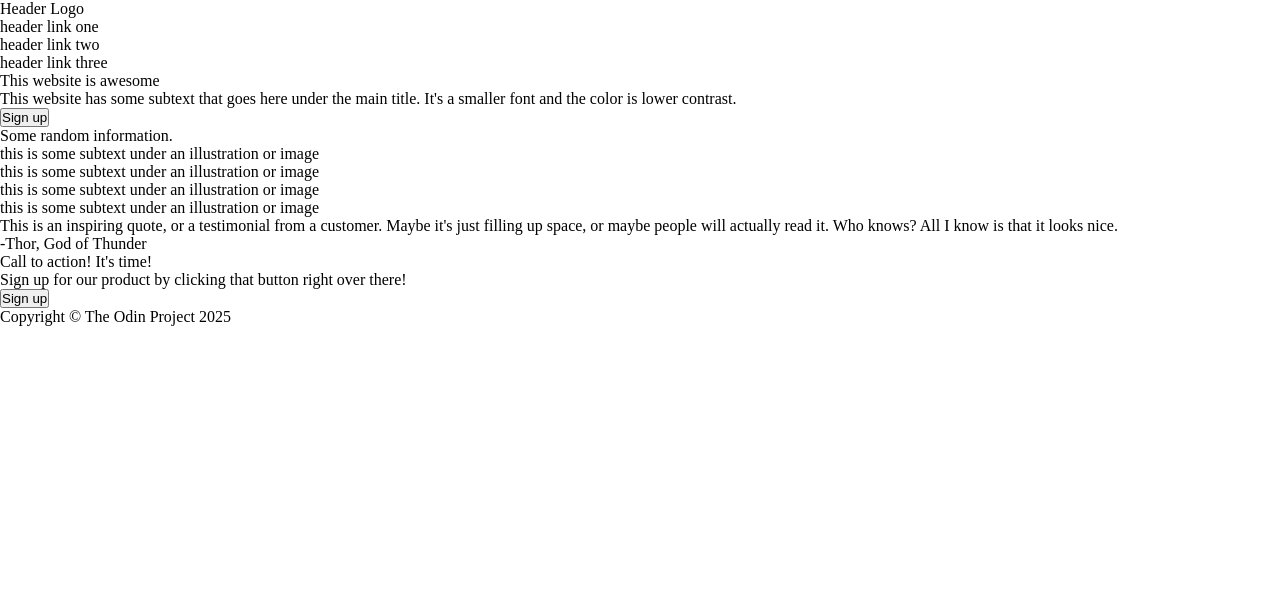
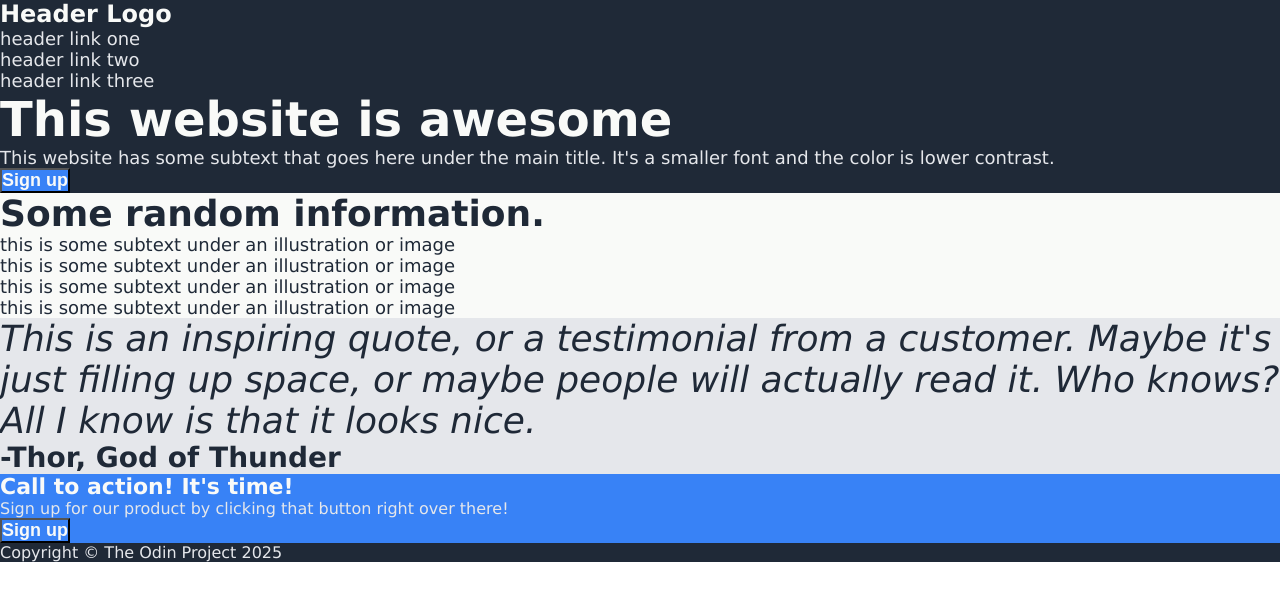
Before and after one commit to See-Monkey/odin-landing-page, a plain HTML site: page index.html in a window 1280 px wide. Drawn offline with Linux system fonts and the light colour scheme.

Commit message:
Add basic CSS colors and font styles

```diff
--- a/css/style.css
+++ b/css/style.css
@@ -12,32 +12,126 @@ https://cdn.statically.io/gh/TheOdinProject/curriculum/a38403e7d81cc8305af16ac48
     box-sizing: border-box;
 }
 
+html {
+    font-family: Verdana, Calibri, sans-serif;
+
+button {
+    background-color: #3882F6;
+    color: #F9FAF8;
+    font-size: 18px;
+    font-weight: bold;
+}
+
 /*========== header ==========*/
 .header {
+    background-color: #1F2937;
+}
 
+.header-logo {
+    color: #F9FAF8;
+    font-size: 24px;
+    font-weight: bold;
+}
+
+.link {
+    color: #E5E7EB;
+    font-size: 18px;
 }
 
 /*========== title ===========*/
 .title {
+    background-color: #1F2937;
+}
 
+.title-content {
+
+}
+
+.title-header {
+    color: #F9FAF8;
+    font-size: 48px;
+    font-weight: 900;
+}
+
+.title-body {
+    color: #E5E7EB;
+    font-size: 18px;
 }
 
 /*=========== info ===========*/
 .info {
+    background-color: #F9FAF8;
+}
 
+.info-header {
+    color: #1F2937;
+    font-size: 36px;
+    font-weight: 900;
+}
+
+.cardboard {
+
+}
+
+.card {
+
+}
+
+.card-img {
+
+}
+
+.subtext {
+    color: #1F2937;
+    font-size: 18px;
 }
 
 /*========== quote ===========*/
 .quote {
+    background-color: #E5E7EB;
+}
 
+.quote-text {
+    color: #1F2937;
+    font-size: 36px;
+    font-weight: lighter;
+    font-style: italic;
+
+}
+
+.quote-author {
+    color: #1F2937;
+    font-size: 28px;
+    font-weight: 700;
 }
 
 /*=========== call ===========*/
 .call {
+    background-color: #F9FAF8;
+}
 
+.call-banner {
+    background-color: #3882F6;
+}
+
+.call-content {
+
+}
+
+.call-header {
+    color: #F9FAF8;
+    font-size: 22px;
+    font-weight: bold;
+}
+
+.call-body {
+    color: #E5E7EB;
+    font-size: 16px;
 }
 
 /*========== footer ==========*/
 .footer {
-
+    background-color: #1F2937;
+    color: #E5E7EB;
+    font-size: 16px;
 }
--- a/index.html
+++ b/index.html
@@ -8,16 +8,16 @@
 </head>
 <body>
     <div class="header">
-        <p>Header Logo</p>
-        <p>header link one</p>
-        <p>header link two</p>
-        <p>header link three</p>
+        <p class="header-logo">Header Logo</p>
+        <p class="link">header link one</p>
+        <p class="link">header link two</p>
+        <p class="link">header link three</p>
     </div>
 
     <div class="title">
         <div class="title-content">
-            <p>This website is awesome</p>
-            <p>This website has some subtext that goes here under the
+            <p class="title-header">This website is awesome</p>
+            <p class="title-body">This website has some subtext that goes here under the
                 main title. It's a smaller font and the color is lower
                 contrast.
             </p>
@@ -30,35 +30,35 @@
     </div>
 
     <div class="info">
-        <p>Some random information.</p>
+        <p class="info-header">Some random information.</p>
 
         <div class="cardboard">
             <div class="card">
                 <div class="card-img">
 
                 </div>
-                <p>this is some subtext under an illustration or image</p>
+                <p class="subtext">this is some subtext under an illustration or image</p>
             </div>
 
             <div class="card">
                 <div class="card-img">
 
                 </div>
-                <p>this is some subtext under an illustration or image</p>
+                <p class="subtext">this is some subtext under an illustration or image</p>
             </div>
 
             <div class="card">
                 <div class="card-img">
 
                 </div>
-                <p>this is some subtext under an illustration or image</p>
+                <p class="subtext">this is some subtext under an illustration or image</p>
             </div>
 
             <div class="card">
                 <div class="card-img">
 
                 </div>
-                <p>this is some subtext under an illustration or image</p>
+                <p class="subtext">this is some subtext under an illustration or image</p>
             </div>
         </div>
     </div>
@@ -74,8 +74,8 @@
     <div class="call">
         <div class="call-banner">
             <div class="call-content">
-                <p>Call to action! It's time!</p>
-                <p>Sign up for our product by clicking that button right
+                <p class="call-header">Call to action! It's time!</p>
+                <p class="call-body">Sign up for our product by clicking that button right
                     over there!
                 </p>
             </div>
```
Also changed, not shown: img/01.png (added), img/02.png (added).
